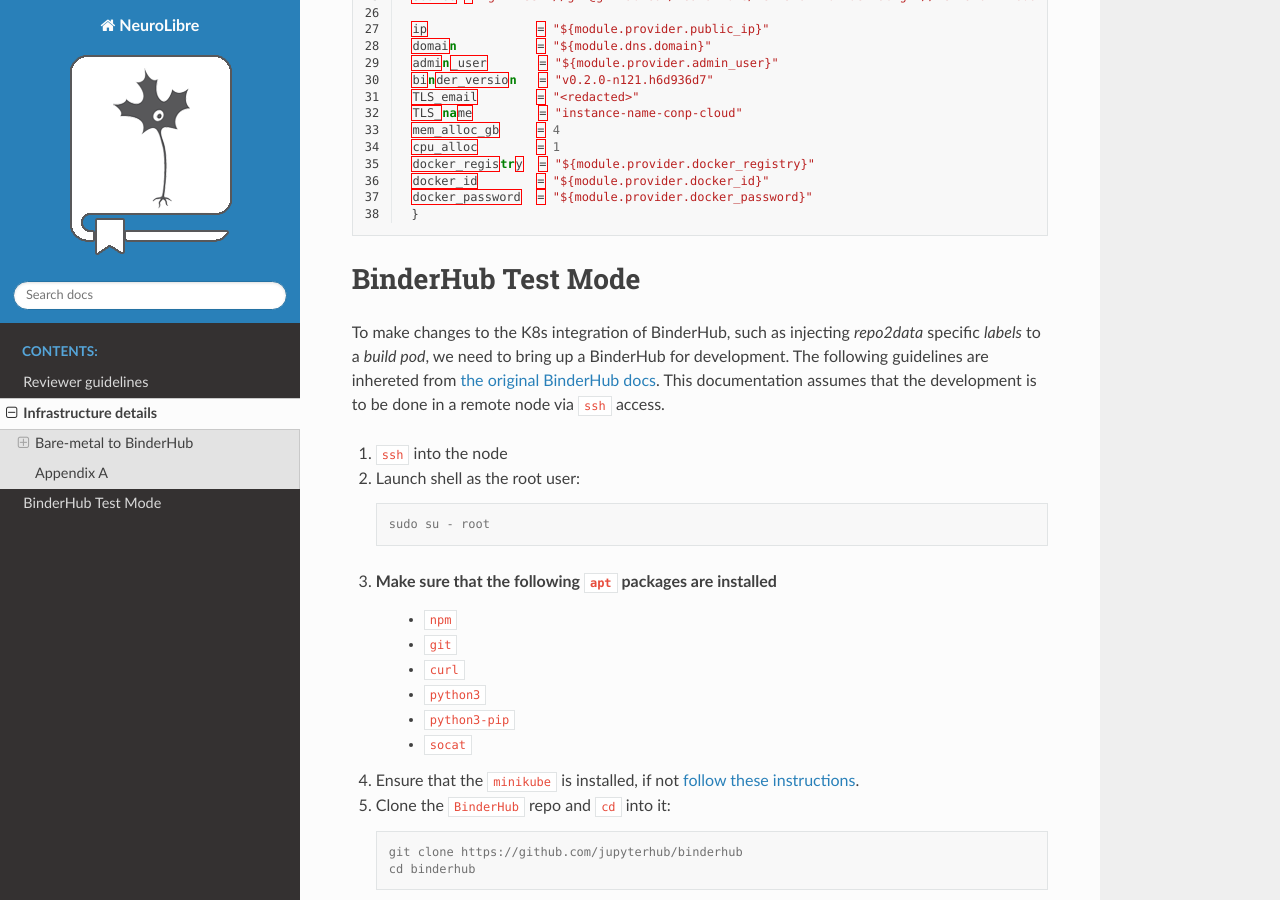
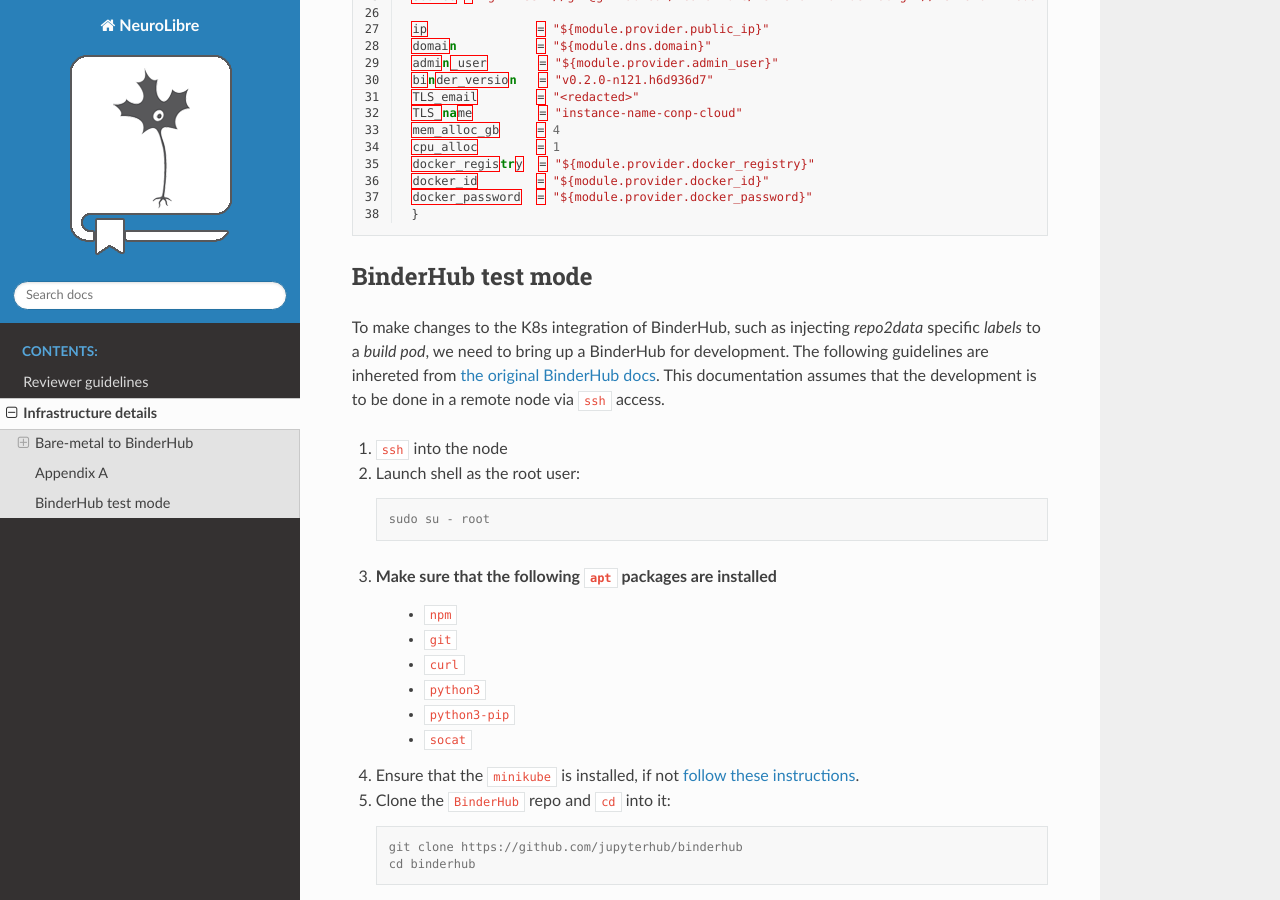
Before and after one commit to neurolibre/docs.neurolibre.org, a Sphinx documentation site: the page built from source/INFRASTRUCTURE.rst, in a window 1280 px wide and 900 px high, scrolled down 4723 px. Built offline with Sphinx 7.4.7 and the Read the Docs theme 2.0.0, drawn with Linux system fonts in a browser that asks for light colours.

Commit message:
fix level

```diff
--- a/source/INFRASTRUCTURE.rst
+++ b/source/INFRASTRUCTURE.rst
@@ -197,8 +197,9 @@ There are three different modules used by our terraform scripts, all run consecu
     docker_password  = "${module.provider.docker_password}"
     }
 
-BinderHub Test Mode
-======================
+BinderHub test mode
+----------
+
 To make changes to the K8s integration of BinderHub, such as injecting `repo2data` specific `labels` to a `build pod`, we need to bring up a BinderHub for development.
 The following guidelines are inhereted from `the original BinderHub docs <https://github.com/jupyterhub/binderhub/blob/master/CONTRIBUTING.md#kubernetes-integration-changes>`_. This documentation assumes that the development
 is to be done in a remote node via :code:`ssh` access.
```
